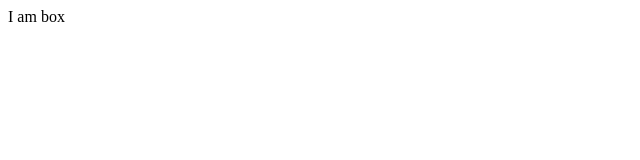
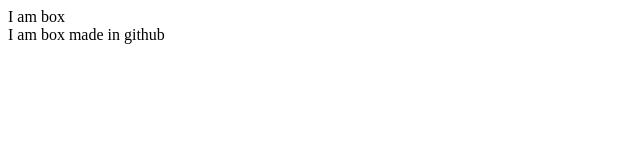
Before and after one commit to Siddhartha-karre/Git, a plain HTML site: page index.html in a window 1280 px wide. Shown: the whole page, without its empty margins (0-640 px from the left). Drawn offline with Linux system fonts and the light colour scheme.

Commit message:
Update index.html

```diff
--- a/index.html
+++ b/index.html
@@ -7,5 +7,6 @@
 </head>
 <body>
     <div class="box">I am box</div>
+    <div class="git-box">I am box made in github</div>
 </body>
 </html>
```
